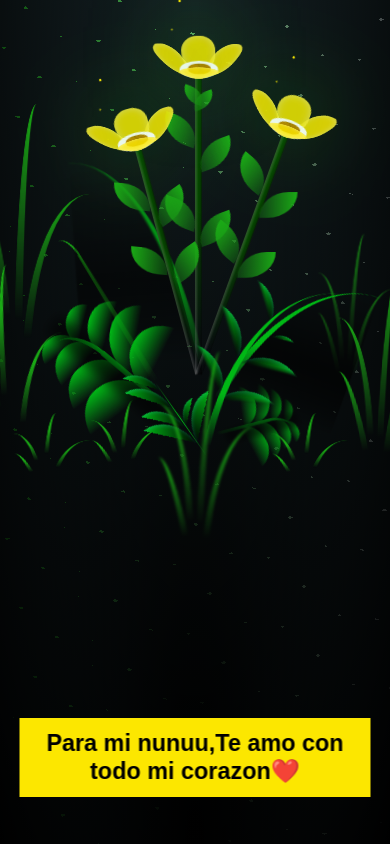
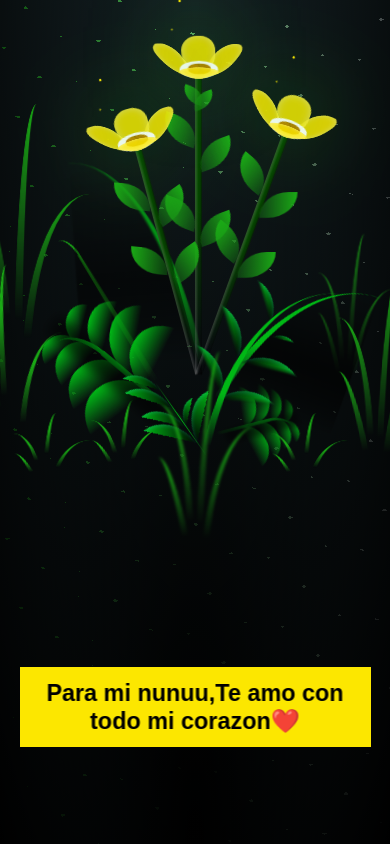
Before and after one commit to tadee4/Flores-Para-mi-nunu, a plain HTML site: page index.html in a window 390 px wide. Shown: the top 844 px of the page. Drawn offline with Linux system fonts and the light colour scheme.

Commit message:
Update style.css

```diff
--- a/style.css
+++ b/style.css
@@ -82,7 +82,7 @@ body {
   .message {
     font-size: 6vmin;
     padding: 3vmin;
-    bottom: 12vmin; /* Ajusta la posición del texto */
+    bottom: 25vmin; /* Ajusta la posición del texto */
     width: 90%;
     left: 50%;
     transform: translateX(-50%);
```
